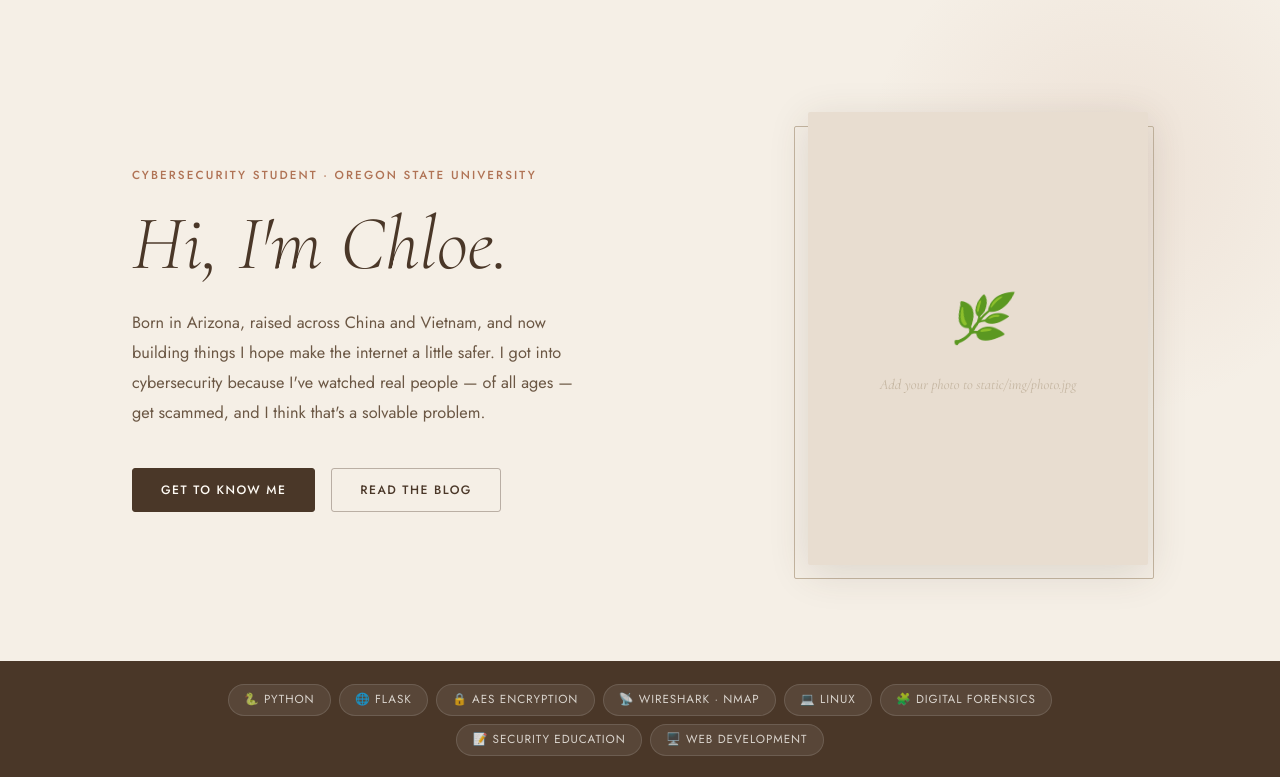
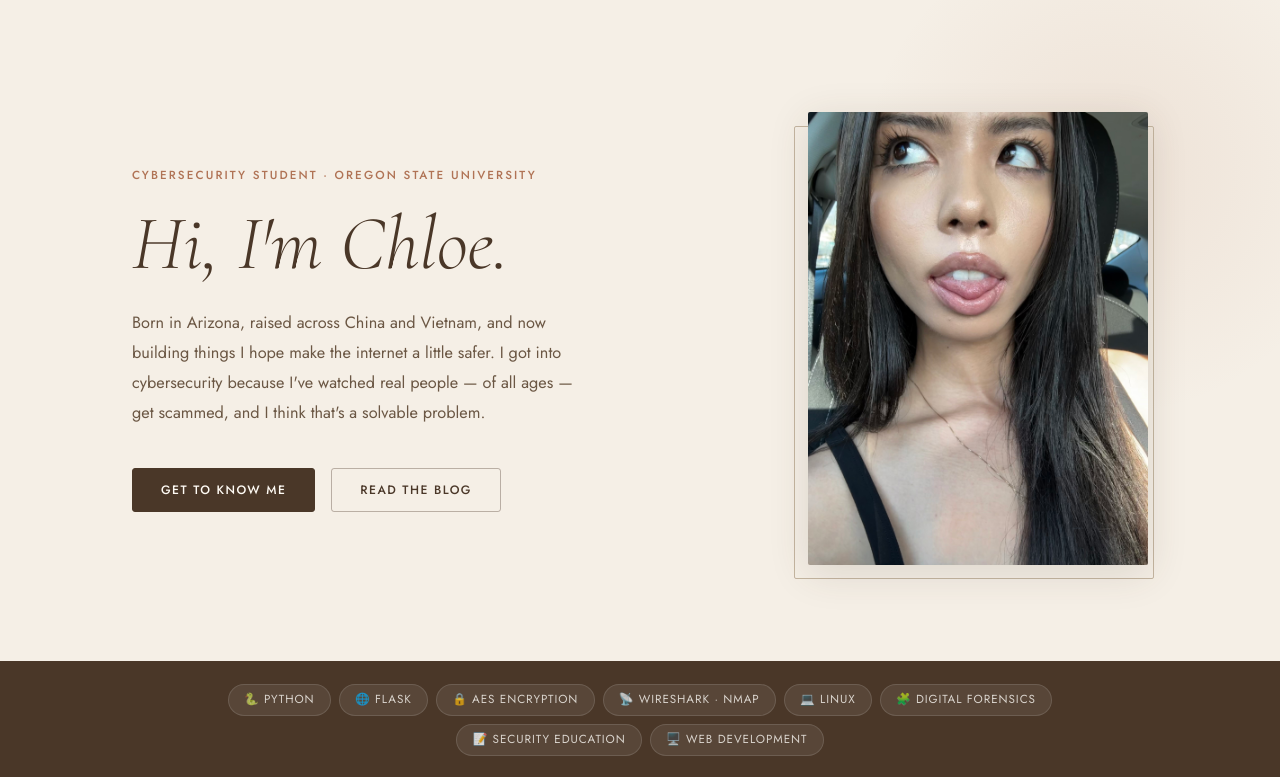
Before and after one commit to chloexlian/portfolio, a Flask app: page / in a window 1280 px wide. Shown: the part 69-846 px from the top of the page. Run offline with Flask 3, Linux system fonts and the light colour scheme.

Commit message:
fix pink colour and add photo

```diff
--- a/templates/index.html
+++ b/templates/index.html
@@ -17,7 +17,7 @@
       <div class="hero-photo-frame">
         <!-- To add your photo: save it as static/img/photo.jpg then replace the div below with:
              <img src="{{ url_for('static', filename='img/photo.jpg') }}" alt="Chloe McIntosh"> -->
-        <div class="hero-photo-placeholder">
+       <img src="{{ url_for('static', filename='img/photo.jpg') }}" alt="Chloe McIntosh">
           <span style="font-size:3rem">🌿</span>
           <p style="margin:0;font-size:0.9rem;color:#C4B5A0;">Add your photo to static/img/photo.jpg</p>
         </div>
```
Also changed, not shown: static/img/photo.jpg (added), 1 other file.
